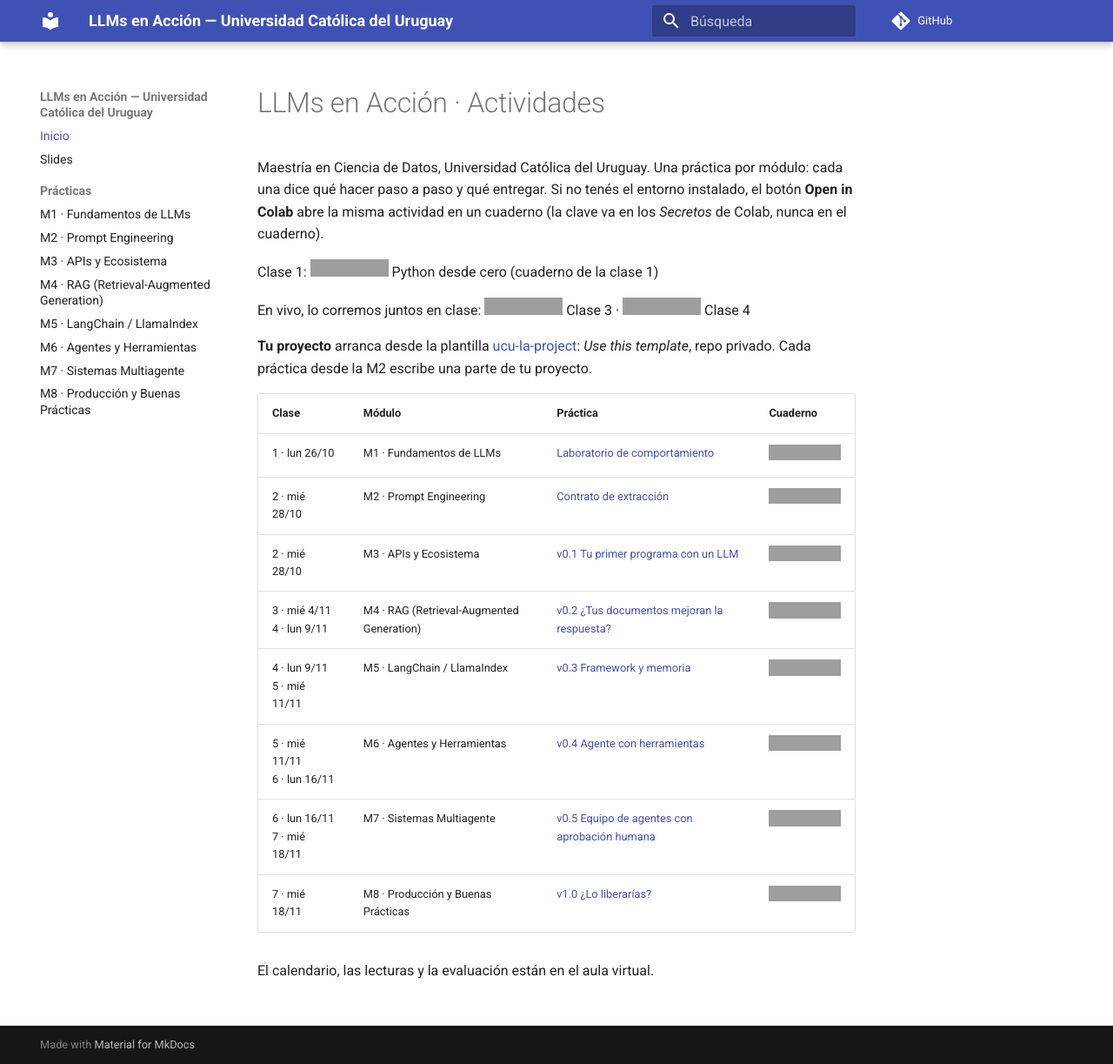
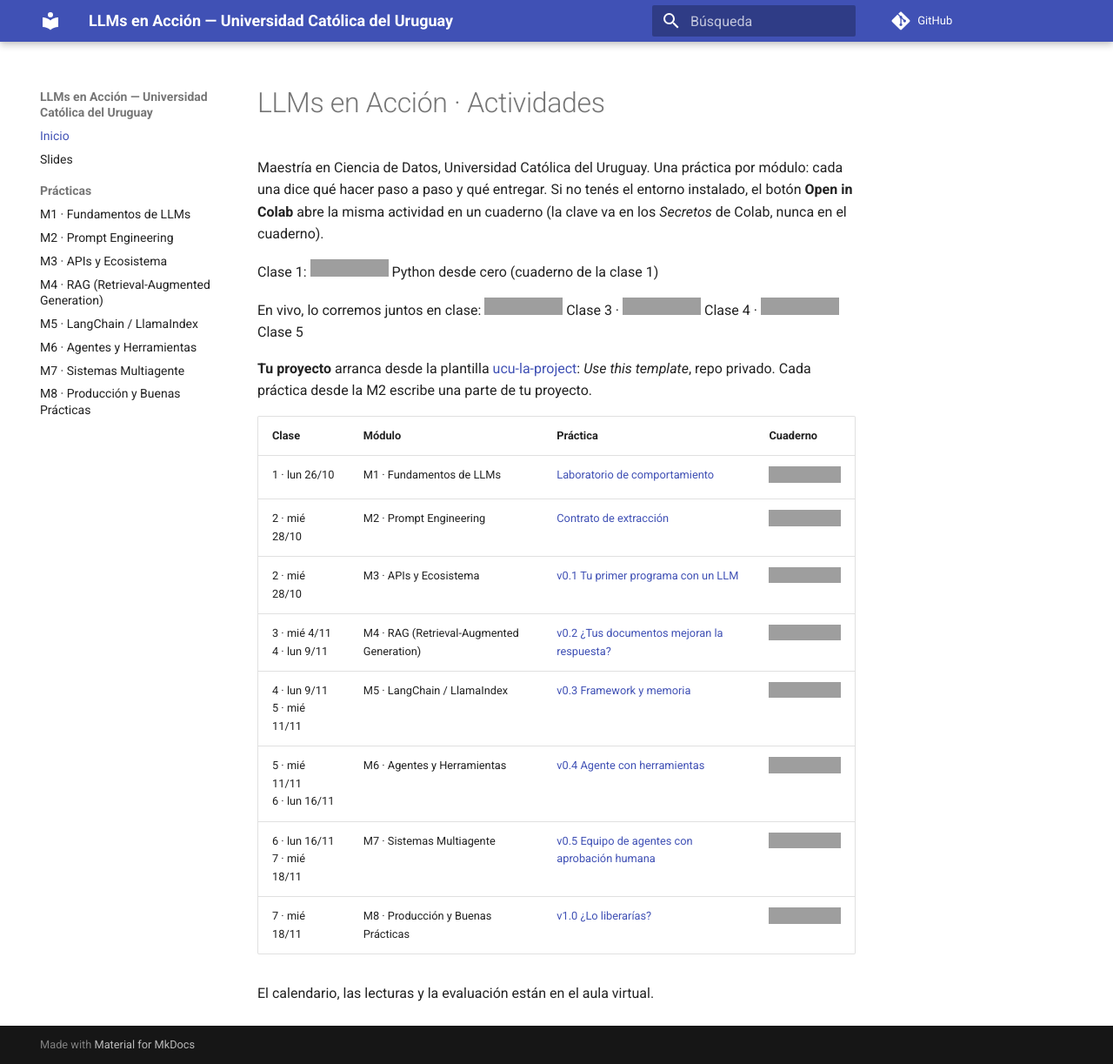
Before and after one commit to JuanFKurucz/ucu-la, an MkDocs documentation site: the page built from docs/index.md, in a window 1280 px wide and 1223 px high. Shown: the whole window at 87% size. Built offline with MkDocs 1.6.1 and Material for MkDocs 9.7.7, drawn with Linux system fonts in a browser that asks for light colours; comment, search, counter and statistics services are not loaded; grey boxes are pictures that could not be loaded.

Commit message:
Cuaderno en vivo de la clase 5: LlamaIndex y agentes con herramientas (M5 y M6), para correr en clase
Co-Authored-By: Claude Opus 5.5 <noreply@anthropic.com>

```diff
--- a/docs/index.md
+++ b/docs/index.md
@@ -4,7 +4,7 @@ Maestría en Ciencia de Datos, Universidad Católica del Uruguay. Una práctica
 
 Clase 1: [![Open In Colab](https://colab.research.google.com/assets/colab-badge.svg)](https://colab.research.google.com/github/JuanFKurucz/ucu-la/blob/main/notebooks/m1_python_de_cero.ipynb) Python desde cero (cuaderno de la clase 1)
 
-En vivo, lo corremos juntos en clase: [![Open In Colab](https://colab.research.google.com/assets/colab-badge.svg)](https://colab.research.google.com/github/JuanFKurucz/ucu-la/blob/main/notebooks/clase3_en_vivo.ipynb) Clase 3 · [![Open In Colab](https://colab.research.google.com/assets/colab-badge.svg)](https://colab.research.google.com/github/JuanFKurucz/ucu-la/blob/main/notebooks/clase4_en_vivo.ipynb) Clase 4
+En vivo, lo corremos juntos en clase: [![Open In Colab](https://colab.research.google.com/assets/colab-badge.svg)](https://colab.research.google.com/github/JuanFKurucz/ucu-la/blob/main/notebooks/clase3_en_vivo.ipynb) Clase 3 · [![Open In Colab](https://colab.research.google.com/assets/colab-badge.svg)](https://colab.research.google.com/github/JuanFKurucz/ucu-la/blob/main/notebooks/clase4_en_vivo.ipynb) Clase 4 · [![Open In Colab](https://colab.research.google.com/assets/colab-badge.svg)](https://colab.research.google.com/github/JuanFKurucz/ucu-la/blob/main/notebooks/clase5_en_vivo.ipynb) Clase 5
 
 **Tu proyecto** arranca desde la plantilla [ucu-la-project](https://github.com/JuanFKurucz/ucu-la-project): *Use this template*, repo privado. Cada práctica desde la M2 escribe una parte de tu proyecto.
 
```
Also changed, not shown: 3 other files.
